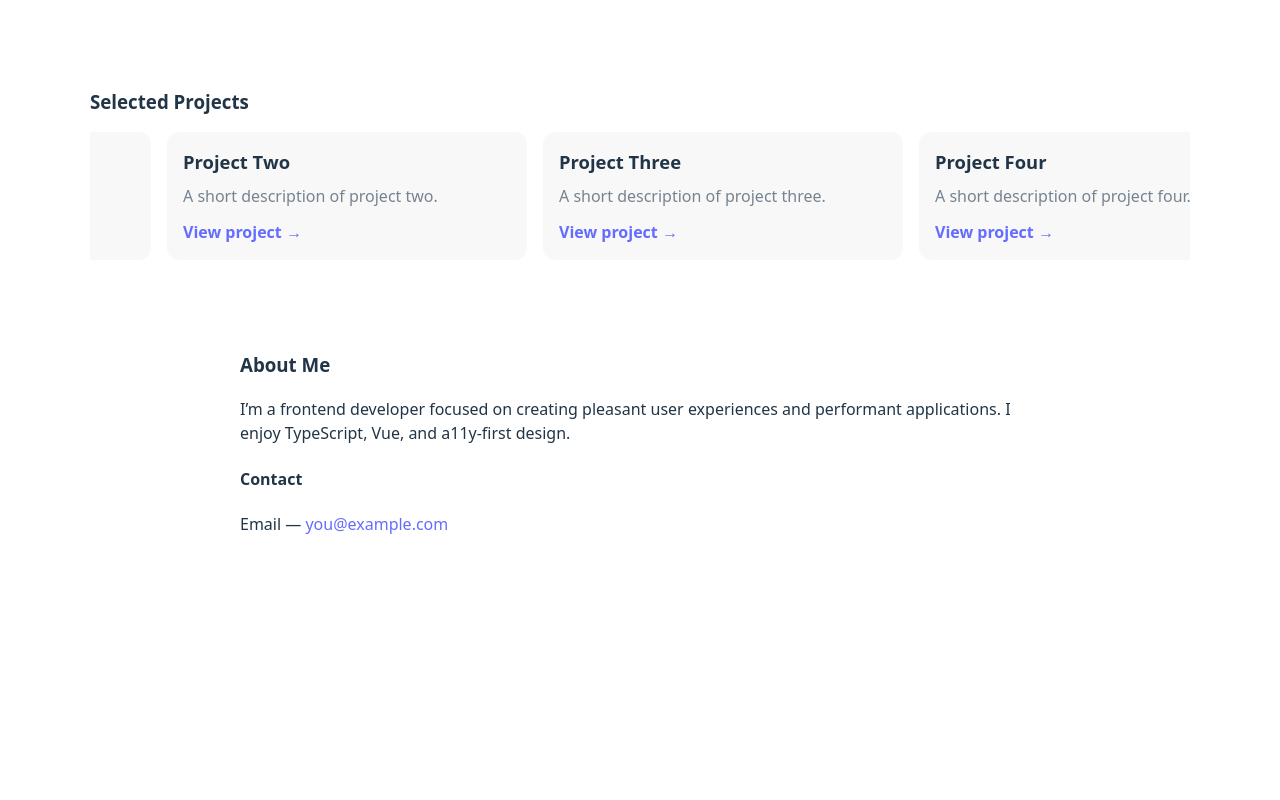
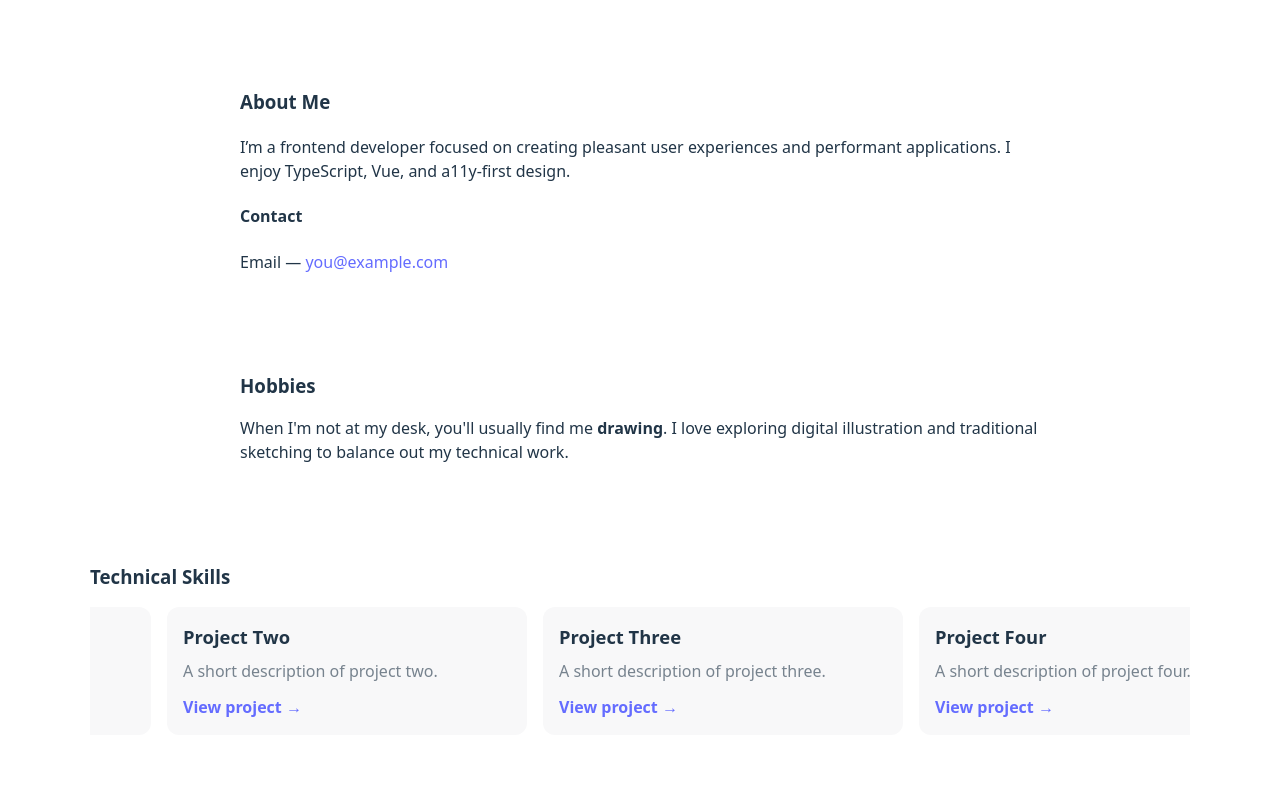
Before and after one commit to AyelDev/ayelportfolio, a Vue app: page / in a window 1280 px wide. Shown: the part 440-1240 px from the top of the page. Before the commit the page ends 1129 px from the top, so only its background shows below. Built offline with nearby package versions, Linux system fonts and the light colour scheme.

Commit message:
hero banner update

```diff
--- a/src/App.vue
+++ b/src/App.vue
@@ -4,6 +4,8 @@ import Hero from './components/Hero.vue'
 import Projects from './components/Projects.vue'
 import AboutContact from './components/AboutContact.vue'
 import Footer from './components/Footer.vue'
+import Skills from './components/TechnicalSkills.vue'
+import Hobbies from './components/Hobbies.vue'
 </script>
 
 <template>
@@ -11,8 +13,10 @@ import Footer from './components/Footer.vue'
     <Header />
     <main>
       <Hero />
+        <AboutContact />
+      <Hobbies />
+      <Skills />
       <Projects />
-      <AboutContact />
     </main>
     <Footer />
   </div>
--- a/src/components/Header.vue
+++ b/src/components/Header.vue
@@ -5,7 +5,7 @@ import ThemeToggle from './ThemeToggle.vue'
 <template>
   <header class="site-header">
     <div class="container header-row">
-      <h1 class="brand"><a href="/">AyelDev</a></h1>
+      <h1 class="brand"><a href="/"><span><</span>AyelDev<span>/></span></a></h1>
       <div style="display:flex;align-items:center;gap:0.75rem">
         <nav class="nav">
           <a href="#projects">Projects</a>
--- /dev/null
+++ b/src/components/Hobbies.vue
@@ -0,0 +1,18 @@
+<template>
+  <section class="hobbies container">
+    <div class="hobbies-inner">
+      <h3>Hobbies</h3>
+      <p>
+        When I'm not at my desk, you'll usually find me <strong>drawing</strong>.
+        I love exploring digital illustration and traditional sketching to
+        balance out my technical work.
+      </p>
+    </div>
+  </section>
+</template>
+
+<style scoped>
+.hobbies { padding: 2rem 0; }
+.hobbies-inner { max-width: 800px; margin: 0 auto; text-align: left; }
+.hobbies h3 { margin-bottom: 0.5rem; }
+</style>
--- /dev/null
+++ b/src/components/TechnicalSkills.vue
@@ -0,0 +1,113 @@
+<script setup lang="ts">
+import { ref, onMounted, onBeforeUnmount } from 'vue'
+
+const projects = [
+  { title: 'Project One', description: 'A short description of project one.', url: '#' },
+  { title: 'Project Two', description: 'A short description of project two.', url: '#' },
+  { title: 'Project Three', description: 'A short description of project three.', url: '#' },
+  { title: 'Project Four', description: 'A short description of project four.', url: '#' }
+]
+
+const rail = ref<HTMLElement | null>(null)
+let raf = 0
+let lastTime = 0
+const speed = 60 // pixels per second
+let isPaused = false
+
+function step(t: number){
+  if(!rail.value) return
+  if(!lastTime) lastTime = t
+  const dt = (t - lastTime) / 1000
+  lastTime = t
+
+  if(!isPaused){
+    rail.value.scrollLeft += speed * dt
+    const half = rail.value.scrollWidth / 2
+    if(rail.value.scrollLeft >= half){
+      rail.value.scrollLeft -= half
+    }
+  }
+  raf = requestAnimationFrame(step)
+}
+
+function pause(){ isPaused = true }
+function resume(){ isPaused = false }
+
+function onPointerDown(e: PointerEvent){
+  if(!rail.value) return
+  pause()
+  (rail.value as any).setPointerCapture?.(e.pointerId)
+  const startX = e.clientX
+  const startScroll = rail.value.scrollLeft
+
+  function move(ev: PointerEvent){
+    const dx = ev.clientX - startX
+    rail.value!.scrollLeft = startScroll - dx
+  }
+  function up(ev: PointerEvent){
+    (rail.value as any).releasePointerCapture?.(ev.pointerId)
+    window.removeEventListener('pointermove', move)
+    window.removeEventListener('pointerup', up)
+    resume()
+  }
+  window.addEventListener('pointermove', move)
+  window.addEventListener('pointerup', up)
+}
+
+onMounted(()=>{
+  // duplicate content is handled in template; start RAF
+  raf = requestAnimationFrame(step)
+})
+onBeforeUnmount(()=>{
+  cancelAnimationFrame(raf)
+})
+</script>
+
+<template>
+  <section id="projects" class="projects container">
+    <h3>Technical Skills</h3>
+
+    <div
+      class="carousel-rail"
+      ref="rail"
+      @mouseenter="pause"
+      @mouseleave="resume"
+      @pointerdown="onPointerDown">
+
+      <div class="carousel-content">
+        <article v-for="(p,i) in projects.concat(projects)" :key="i" class="card project-slide">
+          <div class="project-inner">
+            <h4>{{ p.title }}</h4>
+            <p>{{ p.description }}</p>
+            <a :href="p.url" class="link">View project →</a>
+          </div>
+        </article>
+      </div>
+    </div>
+  </section>
+</template>
+
+<style scoped>
+.projects { padding: 2rem 0; }
+.projects h3 { text-align: left; margin-bottom: 1rem; }
+.carousel-rail { overflow-x: auto; scroll-behavior: auto; -webkit-overflow-scrolling: touch; white-space: nowrap; scrollbar-width: none; -ms-overflow-style: none; }
+.carousel-rail::-webkit-scrollbar { display: none; }
+.carousel-content { display: inline-flex; gap: 1rem; padding-bottom: 0.5rem; }
+.project-slide { display: inline-flex; min-width: 320px; max-width: 420px; box-sizing: border-box; padding: 1rem; border-radius: 12px; background: var(--card-bg); align-items: flex-start; }
+.project-inner { text-align: left; }
+.project-slide h4 { margin: 0 0 0.5rem; font-size: 1.15rem; }
+.project-slide p { margin: 0 0 0.75rem; color: var(--muted); }
+.link { color: var(--accent); text-decoration: none; font-weight:600; }
+
+/* subtle scale effect for center of viewport via hover */
+.project-slide:hover { transform: translateY(-6px) scale(1.02); transition: transform 220ms ease; box-shadow: 0 10px 30px rgba(2,6,23,0.35); }
+
+@media (min-width: 900px) {
+  .project-slide { min-width: 360px; }
+}
+
+@media (prefers-reduced-motion: reduce) {
+  .project-slide, .project-slide:hover { transition: none !important; transform: none !important; }
+}
+
+</style>
```
Also changed, not shown: 1 other file (tests, documents, lock files or other folders).
